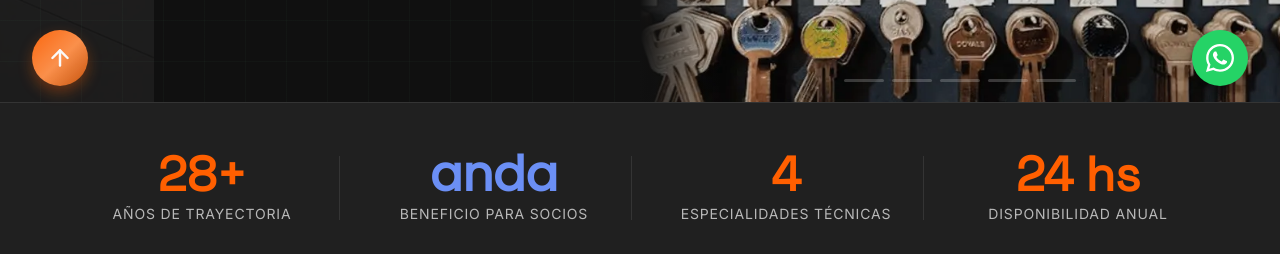
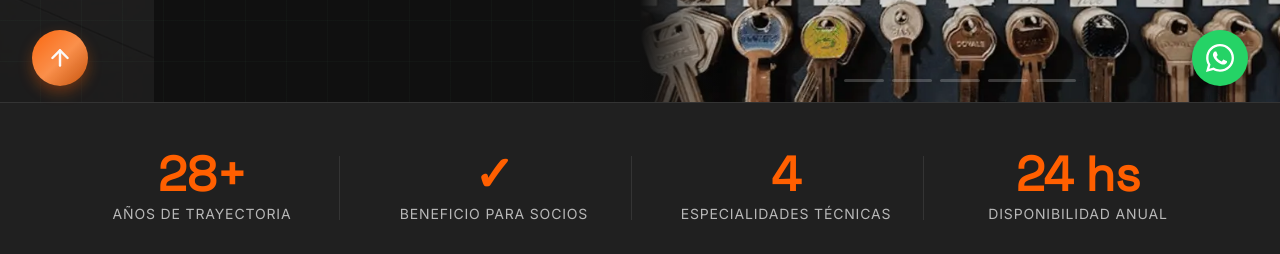
Before and after one commit to FOREVERARGENTINA/solutum, a website built with Vite: page index.html in a window 1280 px wide. Shown: the part 698-952 px from the top of the page. Built offline with nearby package versions, Linux system fonts and the light colour scheme.

Commit message:
fix: replace ANDA logo with checkmark in stats section

```diff
--- a/index.html
+++ b/index.html
@@ -145,7 +145,7 @@
             <p class="stats__label">Años de trayectoria</p>
           </div>
           <div class="stats__item">
-            <span class="stats__num"><span class="marca-anda">anda</span></span>
+            <span class="stats__num">✓</span>
             <p class="stats__label">Beneficio para socios</p>
           </div>
           <div class="stats__item">
```
